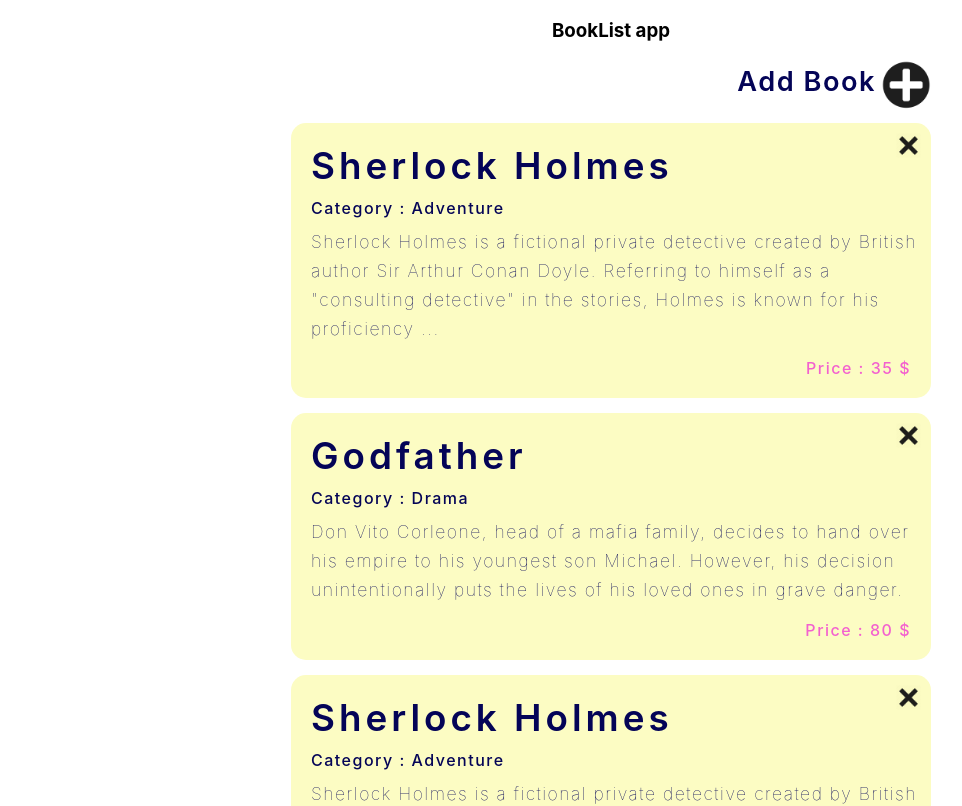
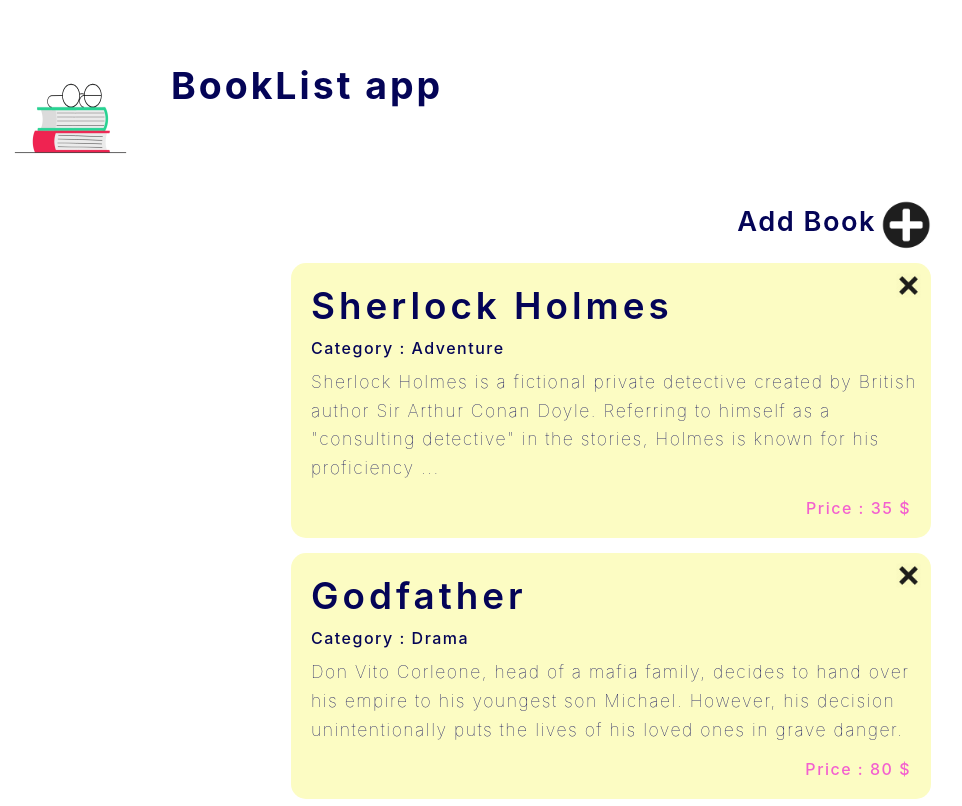
Before and after one commit to Meghanath91/booklist, a React (Create React App) app: page / in a window 1280 px wide. Shown: the top 806 px of the page, without its empty margins (29-991 px from the left). Built offline with nearby package versions, Linux system fonts and the light colour scheme.

Commit message:
logo add

```diff
--- a/src/app/components/BookList.js
+++ b/src/app/components/BookList.js
@@ -5,6 +5,7 @@ import { useSelector } from 'react-redux';
 import AddBook from "./AddBook";
 import BookItem from "./BookItem";
 import addBtn from "../../images/add.png";
+import logo from "../../images/logo4.gif";
 import '../../css/booklist.css'
 
 // function rand() {
@@ -61,7 +62,14 @@ export default function BookList() {
   );
   return (
     <div>
-      <h3>BookList app</h3>
+      <div className="logo-container">
+        <img
+          className="logo"
+          src={logo}
+          alt="logo"
+        />
+        <h3>BookList app</h3>
+      </div>
       <div className="booklist-container">
         <div className="add-btn-container" onClick={handleOpen}>
           <div className="add-btn-text">Add Book</div>
--- a/src/css/booklist.css
+++ b/src/css/booklist.css
@@ -20,3 +20,17 @@
   flex-direction: column;
   align-items: flex-end;
 }
+.logo {
+  width: 200px;
+  height: 200px;
+}
+.logo-container {
+  display: flex;
+  font-size: 2rem;
+  font-weight: 900;
+  letter-spacing: 3px;
+  color: rgb(4, 4, 87);
+}
+.logo-container h3 {
+  padding-top: 2%;
+}
```
Also changed, not shown: src/images/logo4.gif (added), 1 other file (tests, documents, lock files or other folders).
